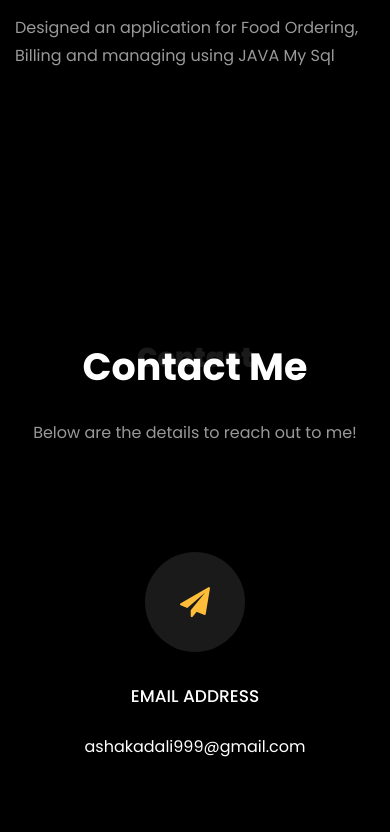
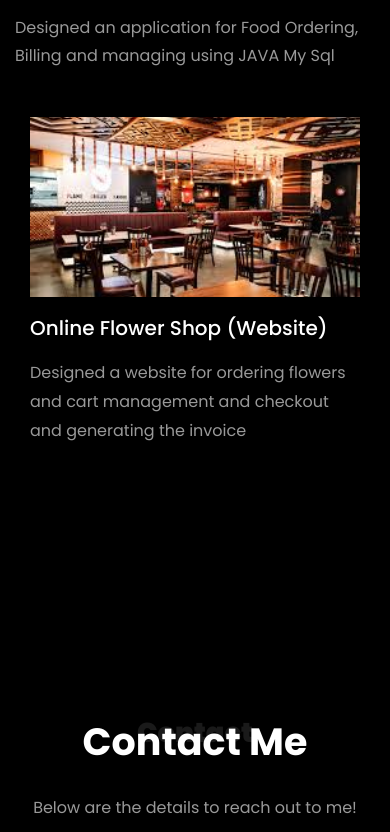
Before and after one commit to Ashakadali/My-Portfolio_, a plain HTML site: page index.html in a window 390 px wide. Shown: the part 5492-6324 px from the top of the page. Drawn offline with Linux system fonts and the light colour scheme; files whose address does not match are found by name.

Commit message:
Update index.html

```diff
--- a/index.html
+++ b/index.html
@@ -419,6 +419,22 @@
           </div>
 
         </div>
+
+
+	      <div class="col-md-4 d-flex ftco-animate">
+          	<div class="blog-entry justify-content-end">
+              <a href="https://github.com/Ashakadali/Online_Flower_Store" class="block-20 zoom-effect" style="background-image: url('images/restaurant.jpeg');">
+              </a>
+              <div class="text mt-3 float-right d-block">
+
+                <h3 class="heading"><a href="https://github.com/Ashakadali/Restaurant-Management.git">Online Flower Shop
+					(Website)</a></h3>
+                <p>Designed a website for ordering flowers and cart management and checkout and generating the invoice</p>
+              </div>
+            </div>
+          </div>
+
+        </div>
 	<br>
 
     </section>
```
